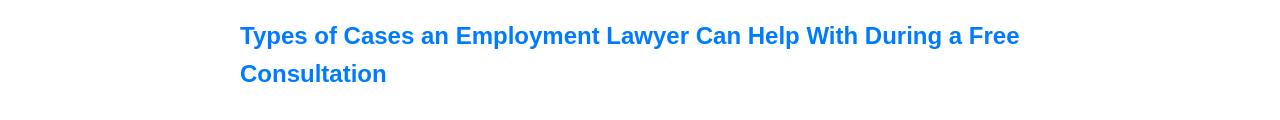
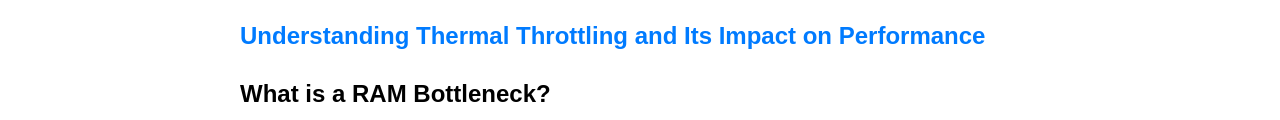
Before and after one commit to itspaulsays/thebottleneckcalculators, a plain HTML site: page index.html in a window 1280 px wide. Shown: the part 779-899 px from the top of the page. Drawn offline with Linux system fonts and the light colour scheme.

Commit message:
Update index.html

```diff
--- a/index.html
+++ b/index.html
@@ -60,7 +60,7 @@
  <img src="https://i.postimg.cc/s2qqWTwx/1-3.jpg" alt="laptop.jpg" style="max-width: 100%; height: auto;">
 </div>
 
-<h2> <a href="https://abougoushlaw.bitbucket.io/"> Types of Cases an Employment Lawyer Can Help With During a Free Consultation</a></h2>
+<h2> <a href="https://bottleneckcalculators.neocities.org/"> Understanding Thermal Throttling and Its Impact on Performance</a></h2>
 <h2>What is a RAM Bottleneck?</h2>
 <p>A RAM bottleneck occurs when the available random access memory (RAM) in a system is insufficient to handle the tasks being performed. This can lead to slowdowns, stuttering, and an overall decrease in system responsiveness.</p>
 <h2>Key Signs of a RAM Bottleneck</h2>
```
